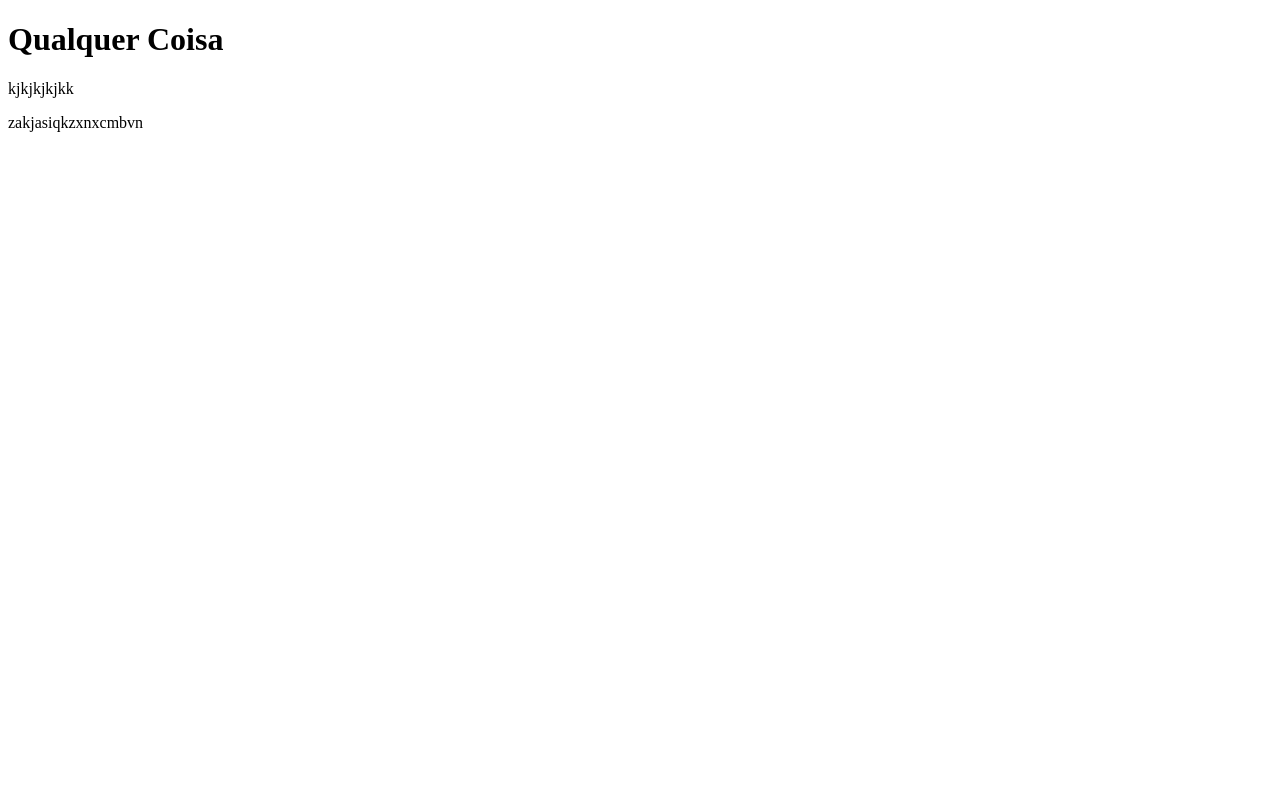
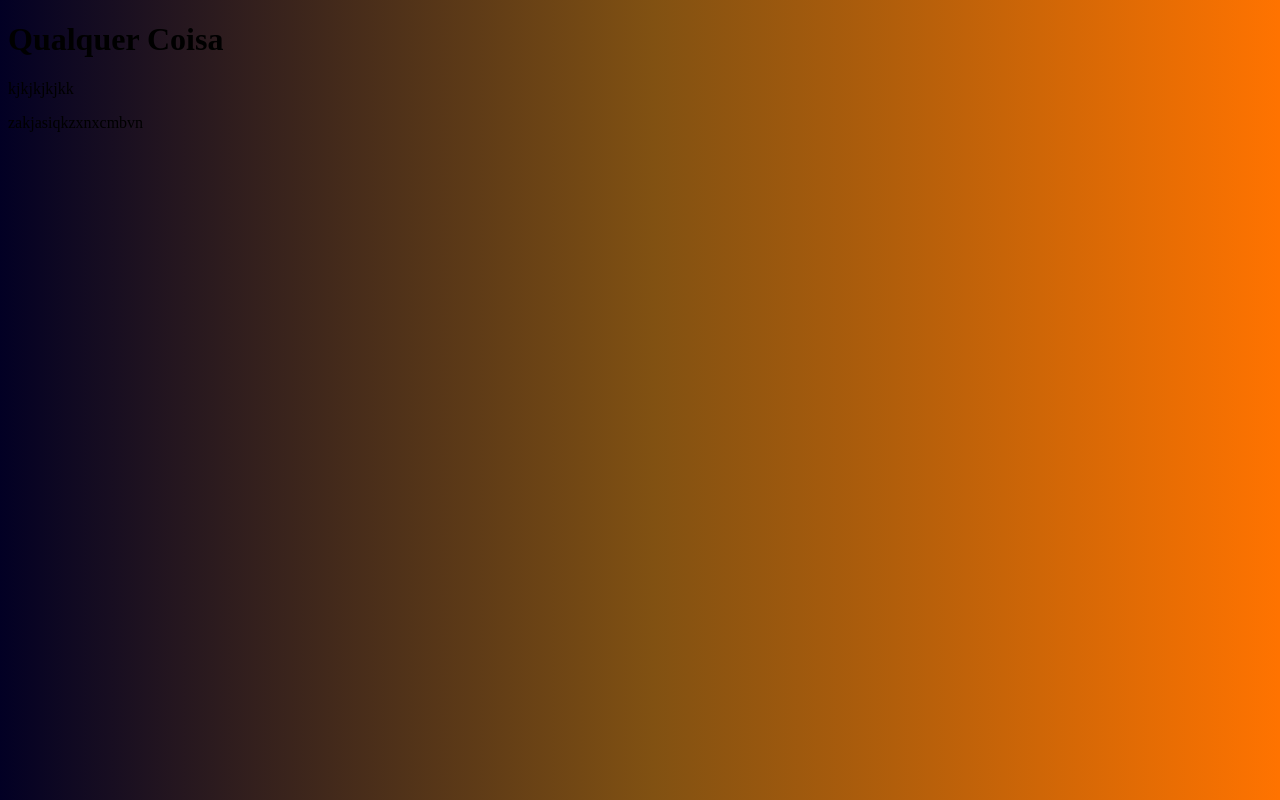
Before and after one commit to Konkzm/AULAQIWEB3, a plain HTML site: page aula 2/index.html in a window 1280 px wide. Drawn offline with Linux system fonts and the light colour scheme.

Commit message:
terceiro commit

```diff
--- a/aula 2/index.html
+++ b/aula 2/index.html
@@ -3,6 +3,7 @@
 <head>
     <meta charset="UTF-8">
     <meta name="viewport" content="width=device-width, initial-scale=1.0">
+    <link rel="stylesheet" href="style/style.css">
     <title>Meu Site </title>
 </head>
 <body>
--- a/aula 2/style/style.css
+++ b/aula 2/style/style.css
@@ -0,0 +1,5 @@
+body{
+    background: rgb(2,0,36);
+    background: linear-gradient(90deg, rgba(2,0,36,1) 0%, rgba(129,81,18,1) 51%, rgba(255,115,0,1) 100%);
+
+}
```
